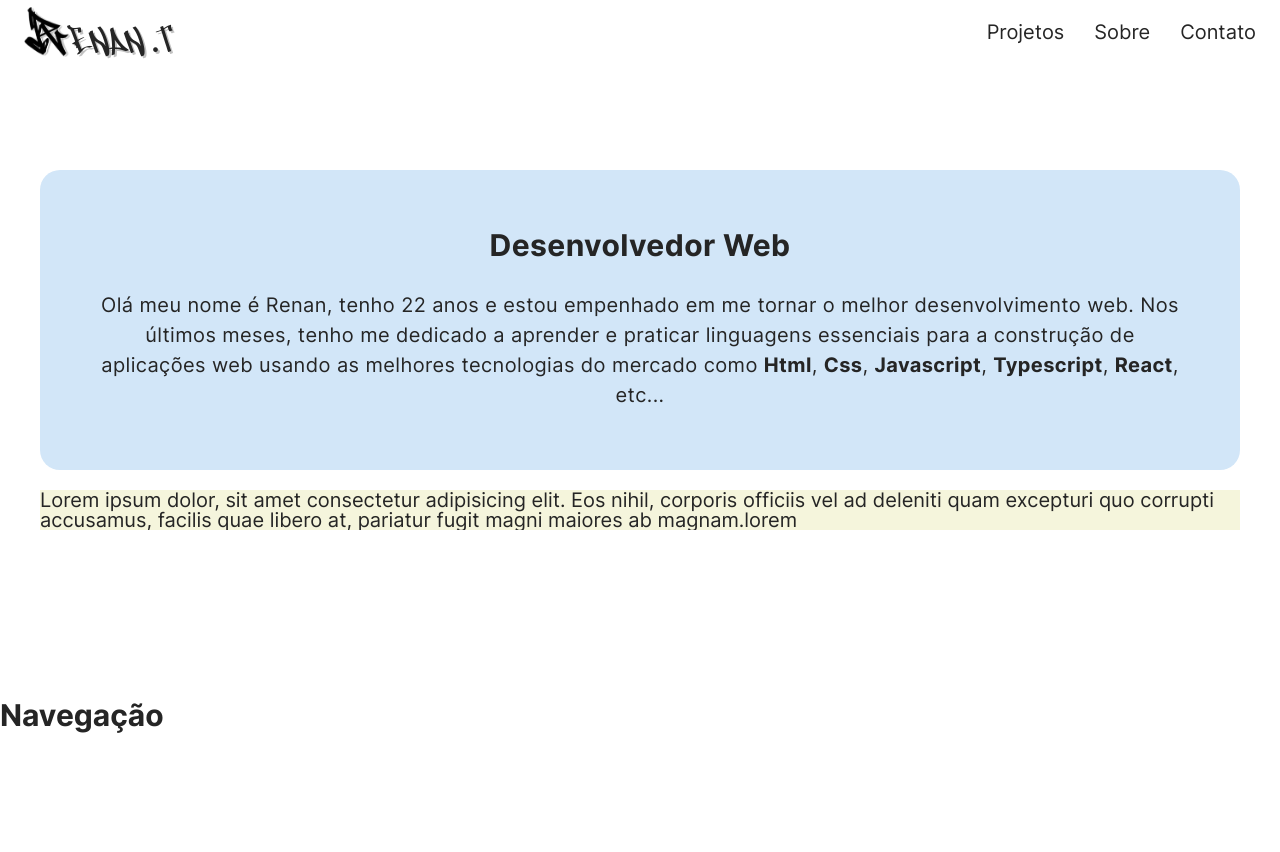
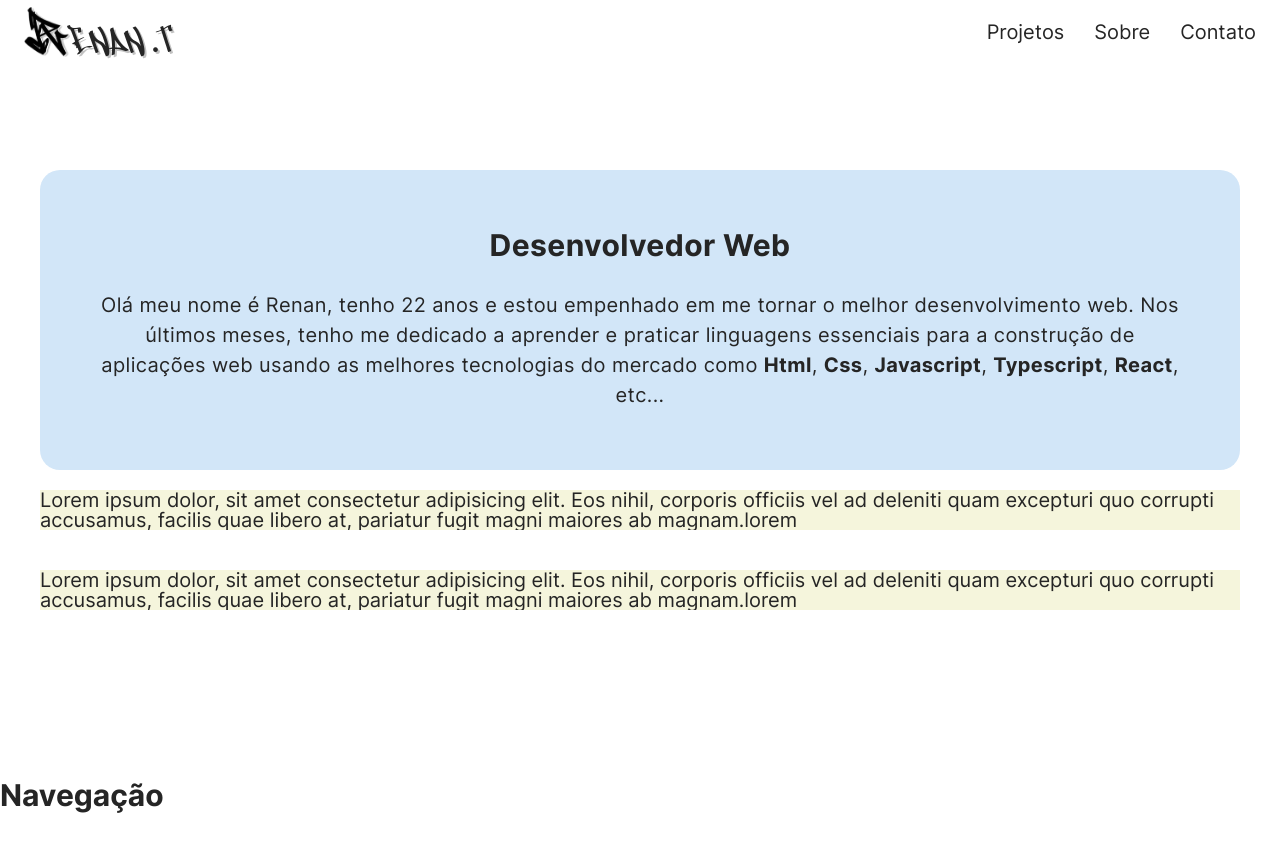
Before and after one commit to vulgo-rnt/portfolio, a React (Vite) app: page / in a window 1280 px wide. Shown: the top 852 px of the page. Built offline with nearby package versions, Linux system fonts and the light colour scheme.

Commit message:
feat: testing components

```diff
--- a/src/pags/Home/index.tsx
+++ b/src/pags/Home/index.tsx
@@ -18,6 +18,13 @@ export default function Home() {
         </p>
       </Card>
       <br />
+      <SectionAnimated direction="left">
+        Lorem ipsum dolor, sit amet consectetur adipisicing elit. Eos nihil,
+        corporis officiis vel ad deleniti quam excepturi quo corrupti accusamus,
+        facilis quae libero at, pariatur fugit magni maiores ab magnam.lorem
+      </SectionAnimated>
+      <br />
+      <br />
       <SectionAnimated direction="right">
         Lorem ipsum dolor, sit amet consectetur adipisicing elit. Eos nihil,
         corporis officiis vel ad deleniti quam excepturi quo corrupti accusamus,
```
